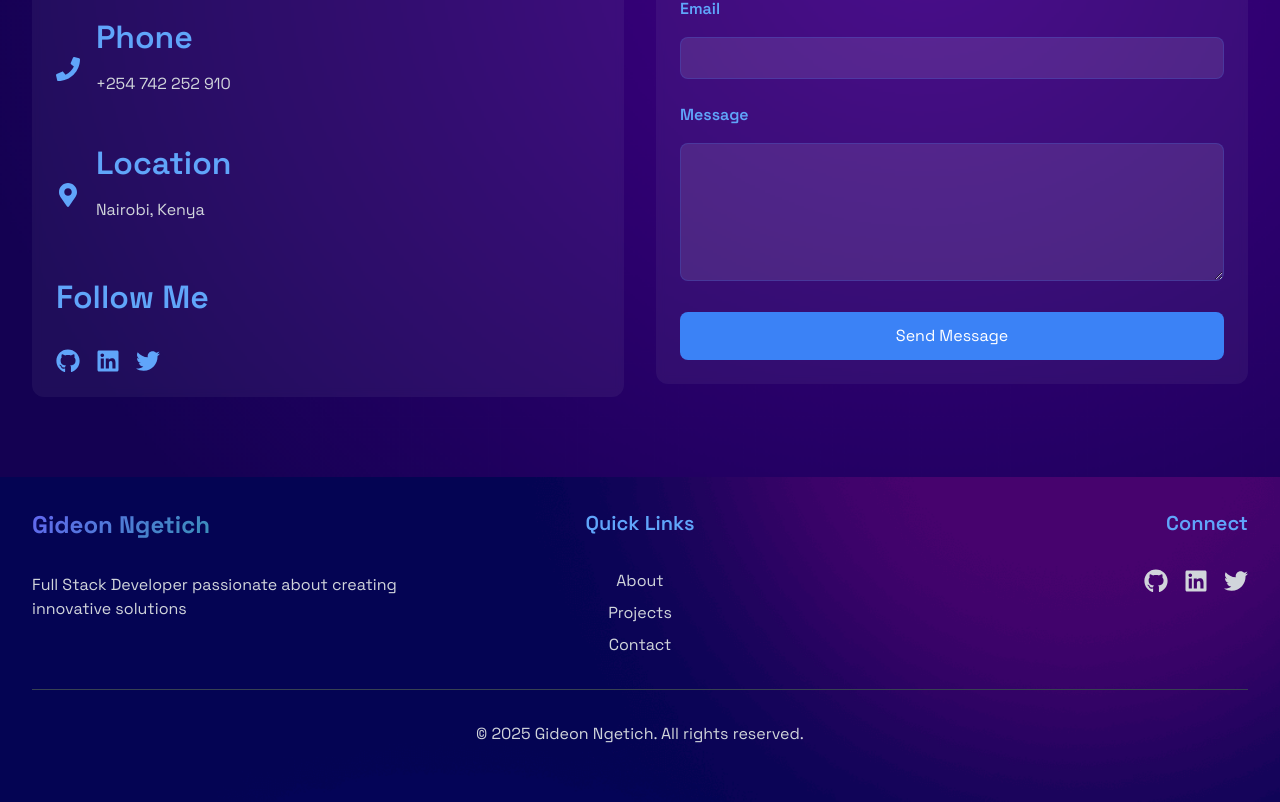
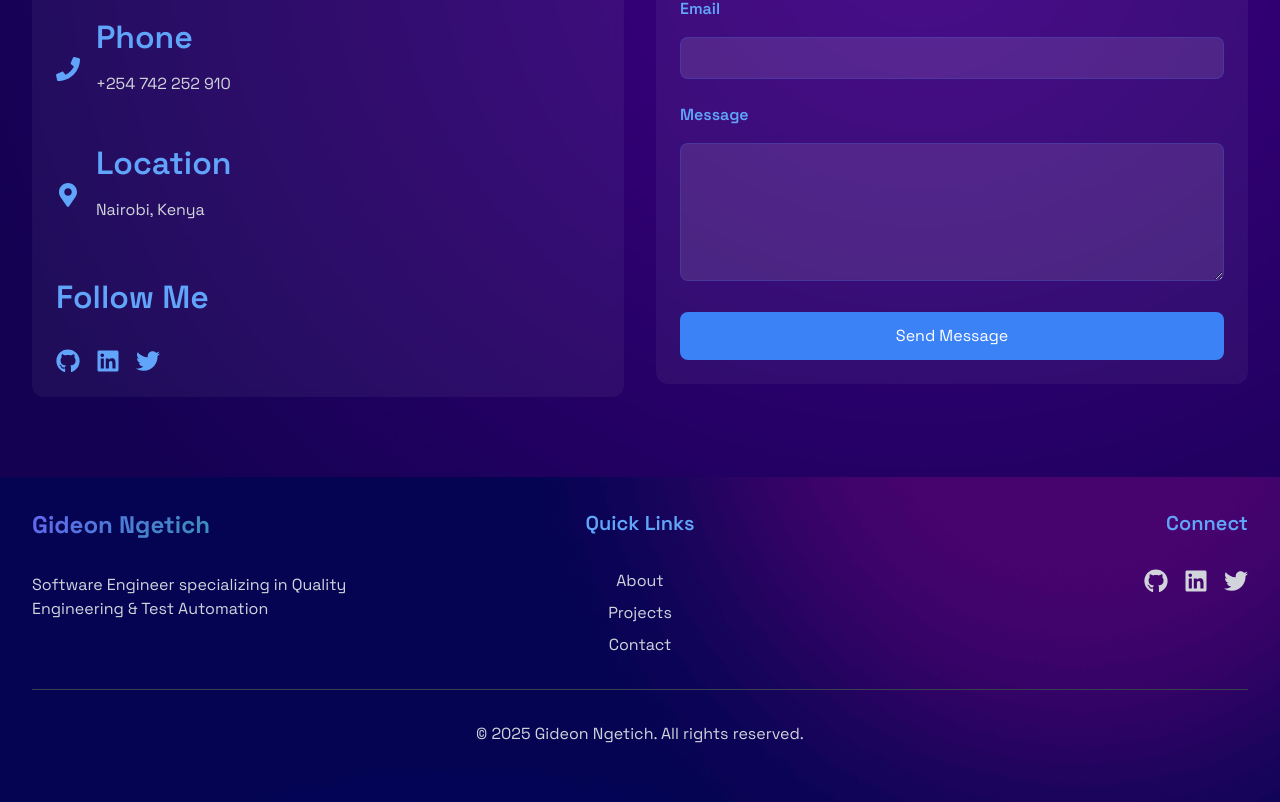
Before and after one commit to Ngetich-86/Gideon.Ngetich, a React (Vite) app: page / in a window 1280 px wide. Shown: the part 7594-8396 px from the top of the page. Built offline with nearby package versions, Linux system fonts and the light colour scheme.

Commit message:
fix(footer): align tagline with quality engineering positioning
The footer brand tagline still read "Full Stack Developer," which
contradicted the new hero/about positioning. Bring it in line.

```diff
--- a/src/components/Footer.tsx
+++ b/src/components/Footer.tsx
@@ -59,7 +59,7 @@ const Footer = () => {
           <div className="footer-brand text-center md:text-left">
             <h3 className="text-2xl font-bold gradient-text mb-4">Gideon Ngetich</h3>
             <p className="text-gray-300">
-              Full Stack Developer passionate about creating innovative solutions
+              Software Engineer specializing in Quality Engineering & Test Automation
             </p>
           </div>
 
```
